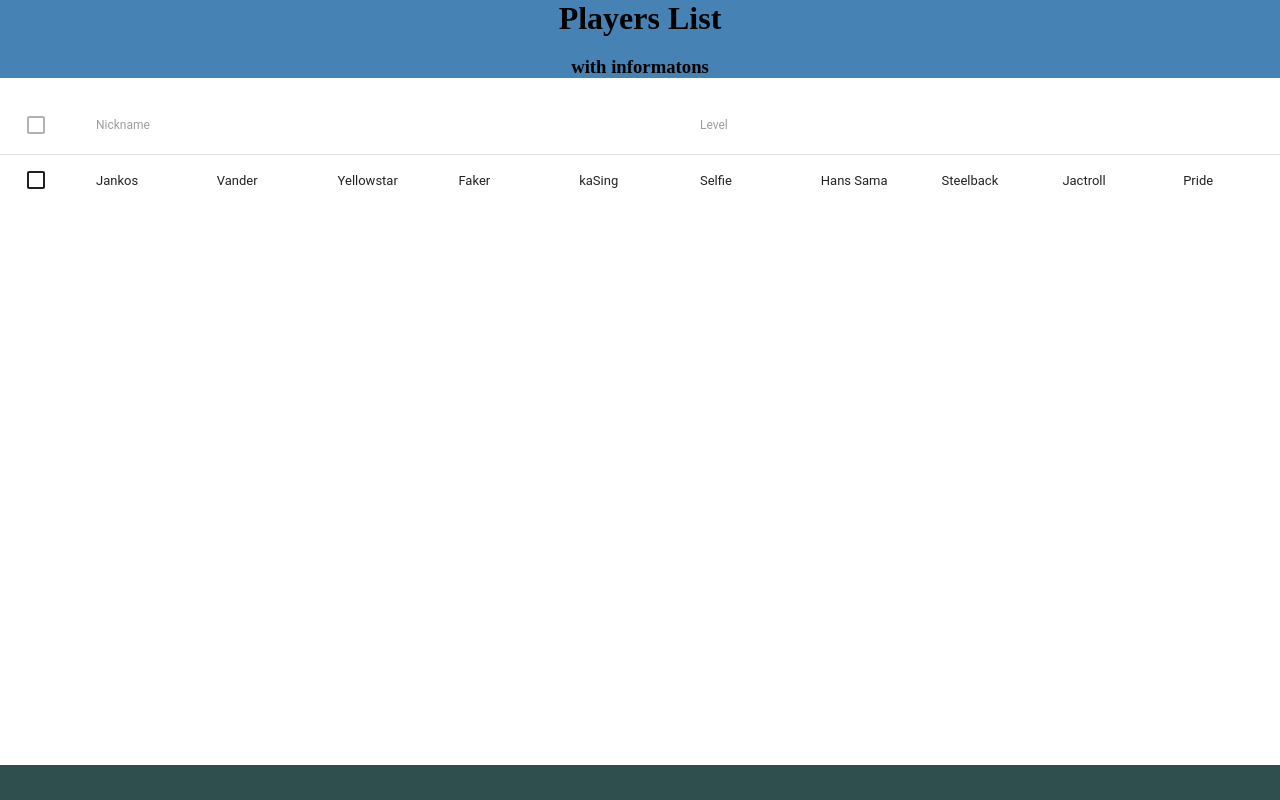
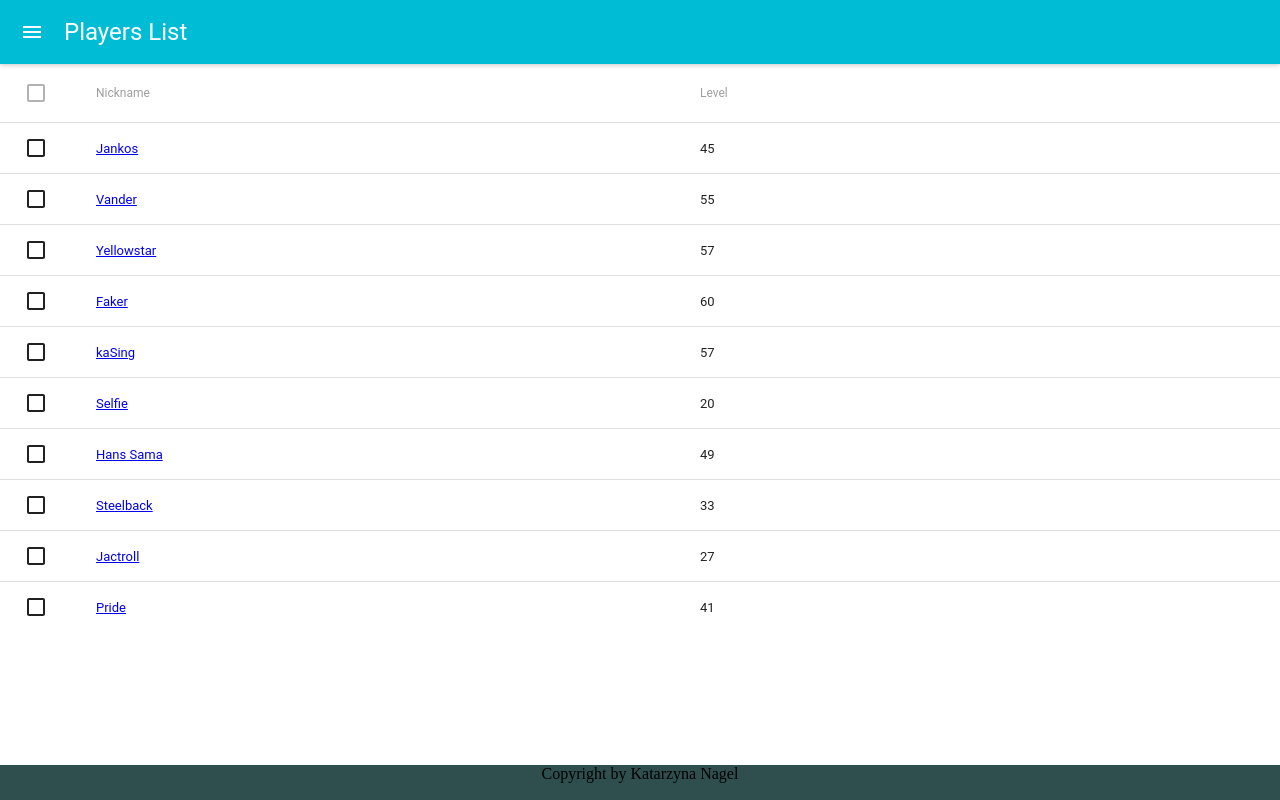
Before and after one commit to Auraya33/iSA_React, a React (Create React App) app in the folder isa_react/: page / in a window 1280 px wide. Built offline with nearby package versions, Linux system fonts and the light colour scheme.

Commit message:
Ready to rewiev @pukie

```diff
--- a/isa_react/src/Components/App.js
+++ b/isa_react/src/Components/App.js
@@ -1,24 +1,29 @@
 import React from 'react';
-import { Route, BrowserRouter } from 'react-router-dom';
+import {Route, BrowserRouter} from 'react-router-dom';
 import MuiThemeProvider from 'material-ui/styles/MuiThemeProvider';
 
 
-import Header from './Header';
 import Footer from './Footer';
-import Main from './Main';
+import Home from './Home';
 import Player from './Player';
+import TopBar from './TopBar';
 
 import '../style/style.css';
-
 
 export default class extends React.Component {
 
     render() {
-        return <React.Fragment>
-            <Header/>
-            <Main/>
-            <Footer/>
-        </React.Fragment>
 
+        return <BrowserRouter>
+            <MuiThemeProvider>
+                <React.Fragment>
+                    <TopBar/>
+                    <Route path="/" exact component={Home}/>
+                    <Route path="/player/:id" component={Player}/>
+                    <Footer/>
+
+                </React.Fragment>
+            </MuiThemeProvider>
+        </BrowserRouter>
     }
 }
--- a/isa_react/src/Components/Footer.js
+++ b/isa_react/src/Components/Footer.js
@@ -1,10 +1,5 @@
 import React from 'react';
 
-export default class Footer extends React.Component {
-    render() {
-        return <React.Fragment>
-            <footer> <p>created by Katarzyna Nagel</p></footer>
-        </React.Fragment>
-    }
-
+export default () => {
+    return <footer>Copyright by Katarzyna Nagel</footer>
 }
--- a/isa_react/src/Components/Header.js
+++ /dev/null
@@ -1,14 +0,0 @@
-import React from 'react';
-import { Link } from 'react-router-dom';
-
-
-export default class Header extends React.Component {
-    render() {
-        return <React.Fragment>
-            <header className="header">
-                <h1>Players List</h1>
-                <h3>with informatons</h3>
-            </header>
-        </React.Fragment>
-    }
-}
--- /dev/null
+++ b/isa_react/src/Components/Home.js
@@ -0,0 +1,43 @@
+import React from 'react';
+import {BrowserRouter, Link} from 'react-router-dom';
+import players from '../Data/players';
+
+import MuiThemeProvider from 'material-ui/styles/MuiThemeProvider';
+
+import {
+    Table,
+    TableBody,
+    TableHeader,
+    TableHeaderColumn,
+    TableRow,
+    TableRowColumn,
+} from 'material-ui/Table';
+
+
+export default () => {
+    const playerIds = Object.keys(players);
+    return <BrowserRouter>
+        <MuiThemeProvider>
+            <React.Fragment>
+                <Table>
+                    <TableHeader>
+                        <TableRow>
+                            <TableHeaderColumn>Nickname</TableHeaderColumn>
+                            <TableHeaderColumn>Level</TableHeaderColumn>
+                        </TableRow>
+                    </TableHeader>
+                    <TableBody>
+                        {playerIds.map(id =>
+                            <TableRow key={id}>
+                                <TableRowColumn>
+                                     <Link to={`/player/${id}`}>{players[id].nickname}</Link></TableRowColumn>
+                                <TableRowColumn>{players[id].level}</TableRowColumn>
+                            </TableRow>
+                        )}
+                    </TableBody>
+                </Table>
+            </React.Fragment>
+        </MuiThemeProvider>
+    </BrowserRouter>
+
+};
--- a/isa_react/src/Components/Main.js
+++ /dev/null
@@ -1,41 +0,0 @@
-import React from 'react';
-import { Link } from 'react-router-dom';
-import players from '../Data/players';
-import MuiThemeProvider from 'material-ui/styles/MuiThemeProvider';
-
-import {
-    Table,
-    TableBody,
-    TableHeader,
-    TableHeaderColumn,
-    TableRow,
-    TableRowColumn,
-} from 'material-ui/Table';
-
-
-
-export default class Main extends React.Component {
-    render() {
-        return <React.Fragment>
-            <MuiThemeProvider>
-            <Table>
-                <TableHeader>
-                    <TableRow>
-                        <TableHeaderColumn>Nickname</TableHeaderColumn>
-                        <TableHeaderColumn>Level</TableHeaderColumn>
-                    </TableRow>
-                </TableHeader>
-                <TableBody>
-                    <TableRow>
-                    return (
-                    {players.map((player, id) => (
-                        <TableRowColumn key={id}> {player.nickname}</TableRowColumn>
-                        ))
-                    };
-                    </TableRow>
-                </TableBody>
-            </Table>
-            </MuiThemeProvider>
-        </React.Fragment>
-    }
-}
--- a/isa_react/src/Components/Player.js
+++ b/isa_react/src/Components/Player.js
@@ -1,18 +1,24 @@
 import React from 'react';
+import items from '../Data/players';
+import { Link } from 'react-router-dom';
 
-import items from '../Data/players';
+import {Card, CardHeader, CardText} from 'material-ui/Card';
 
 export default (props) => {
     const playersToDisplay = props.match.params.id;
     const player = items[playersToDisplay];
 
-    return player?
-        <React.Fragment>
-            <h2>{player.nickname}</h2>
-            <p>{player.level}</p>
-            <p>{player.about}</p>
-        </React.Fragment>
-        :
-        <p>Error</p>
+
+    return player ?
+
+                <Card>
+                    <CardHeader><b>Id:</b> {player.id}</CardHeader>
+                    <CardHeader><b>Nickname:</b> {player.nickname}</CardHeader>
+                    <CardText><b>Level:</b> {player.level}</CardText>
+                    <CardText><b>About:</b> {player.about}</CardText>
+                    <Link to='/'><button>Player List</button></Link>
+                </Card>
+                :
+                <p>Error</p>
 
 }
--- /dev/null
+++ b/isa_react/src/Components/TopBar.js
@@ -0,0 +1,10 @@
+import React from 'react';
+import AppBar from 'material-ui/AppBar';
+
+export default () => {
+
+    return <AppBar
+        title="Players List"
+        iconClassNameRight="muidocs-icon-navigation-expand-more"
+    />
+};
--- a/isa_react/src/style/style.css
+++ b/isa_react/src/style/style.css
@@ -33,7 +33,3 @@ footer p {
     padding: 20px;
 
 }
-
-table th {
-    font-size: 20px
-}
```
